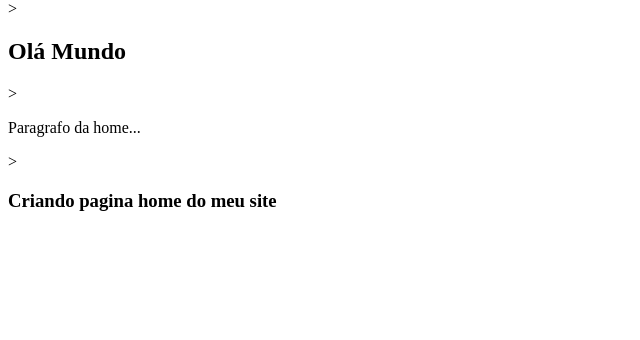
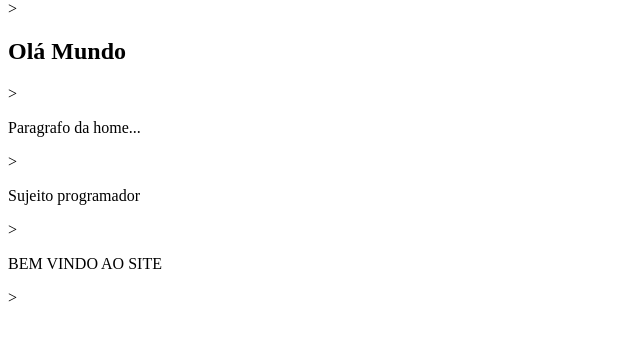
Before and after one commit to brunoferdias/curso_github, a plain HTML site: page index.html in a window 1280 px wide. Shown: the part 66-406 px from the top of the page, without its empty margins (0-640 px from the left). Drawn offline with Linux system fonts and the light colour scheme.

Commit message:
Finalizando pagina home com toda descricao

```diff
--- a/index.html
+++ b/index.html
@@ -1,6 +1,5 @@
 <h1>Bem Vindo</h1>>
 <h2>Olá Mundo</h2>>
 <p>Paragrafo da home...</p>>
-
-
-<h3>Criando pagina home do meu site</h3>
+<p>Sujeito programador</p>>
+<p>BEM VINDO AO SITE</p>>
```
Also changed, not shown: nomes.txt.
